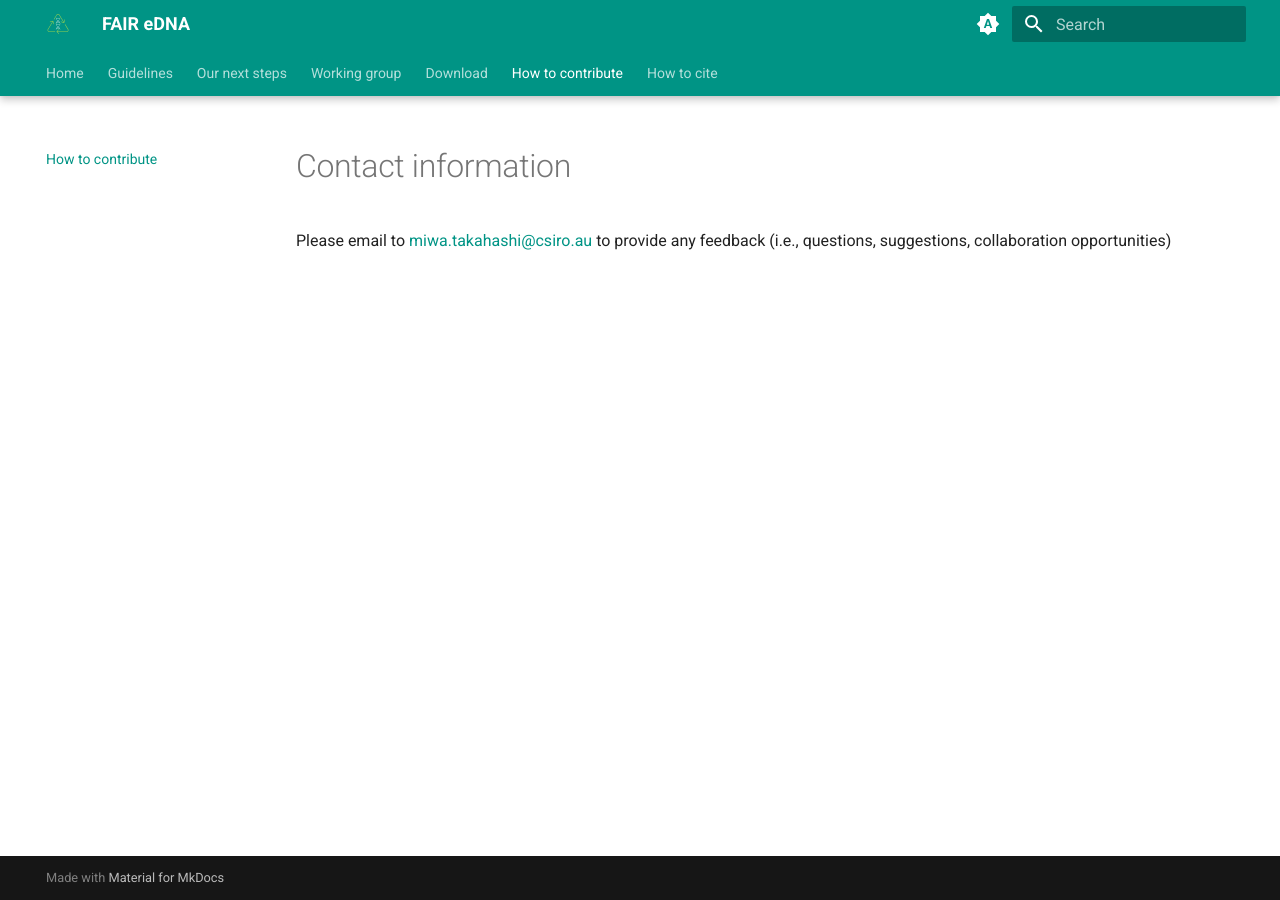
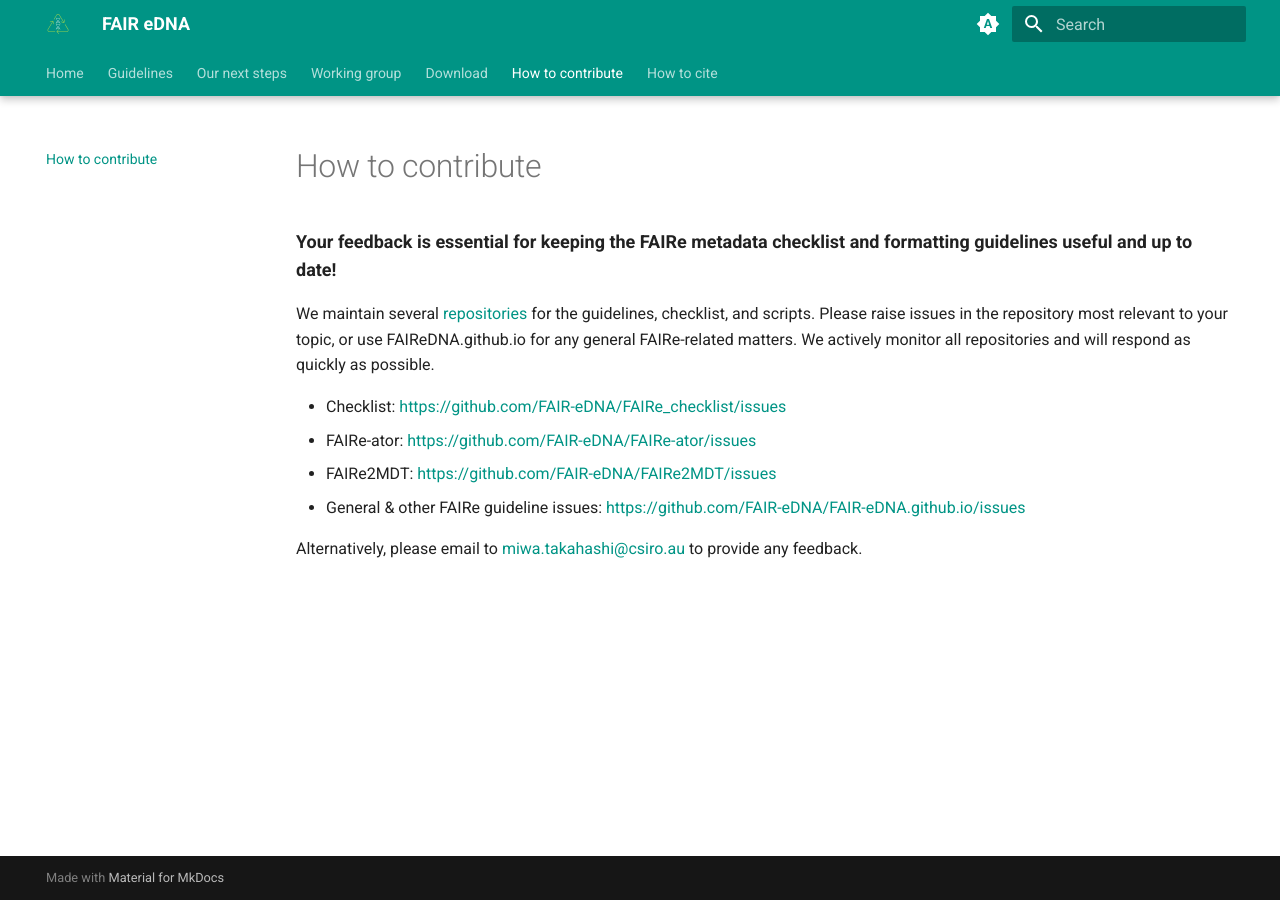
Before and after one commit to FAIR-eDNA/FAIR-eDNA.github.io, an MkDocs documentation site: the page built from docs/contact.md, in a window 1280 px wide. Built offline with MkDocs 1.6.1 and Material for MkDocs 9.7.7, drawn with Linux system fonts in a browser that asks for light colours.

Commit message:
Update contact.md
Adding GitHub repositories information and links.

```diff
--- a/docs/contact.md
+++ b/docs/contact.md
@@ -1,3 +1,12 @@
-# Contact information
+<span style="font-size:18px; font-weight:bold;">Your feedback is essential for keeping the FAIRe metadata checklist and formatting guidelines useful and up to date!</span>
 
-Please email to <a href="mailto:miwa.takahashi@csiro.au">miwa.takahashi@csiro.au</a> to provide any feedback (i.e., questions, suggestions, collaboration opportunities)
+
+We maintain several [repositories](https://github.com/orgs/FAIR-eDNA/repositories) for the guidelines, checklist, and scripts. Please raise issues in the repository most relevant to your topic, or use FAIReDNA.github.io for any general FAIRe-related matters. We actively monitor all repositories and will respond as quickly as possible.
+
+-	Checklist: [https://github.com/FAIR-eDNA/FAIRe_checklist/issues](https://github.com/FAIR-eDNA/FAIRe_checklist/issues)
+-	FAIRe-ator: [https://github.com/FAIR-eDNA/FAIRe-ator/issues](https://github.com/FAIR-eDNA/FAIRe-ator/issues)
+-	FAIRe2MDT: [https://github.com/FAIR-eDNA/FAIRe2MDT/issues]( https://github.com/FAIR-eDNA/FAIRe2MDT/issues)
+-	General & other FAIRe guideline issues: [https://github.com/FAIR-eDNA/FAIR-eDNA.github.io/issues](https://github.com/FAIR-eDNA/FAIR-eDNA.github.io/issues)
+
+
+Alternatively, please email to <a href="mailto:miwa.takahashi@csiro.au">miwa.takahashi@csiro.au</a> to provide any feedback.
```
